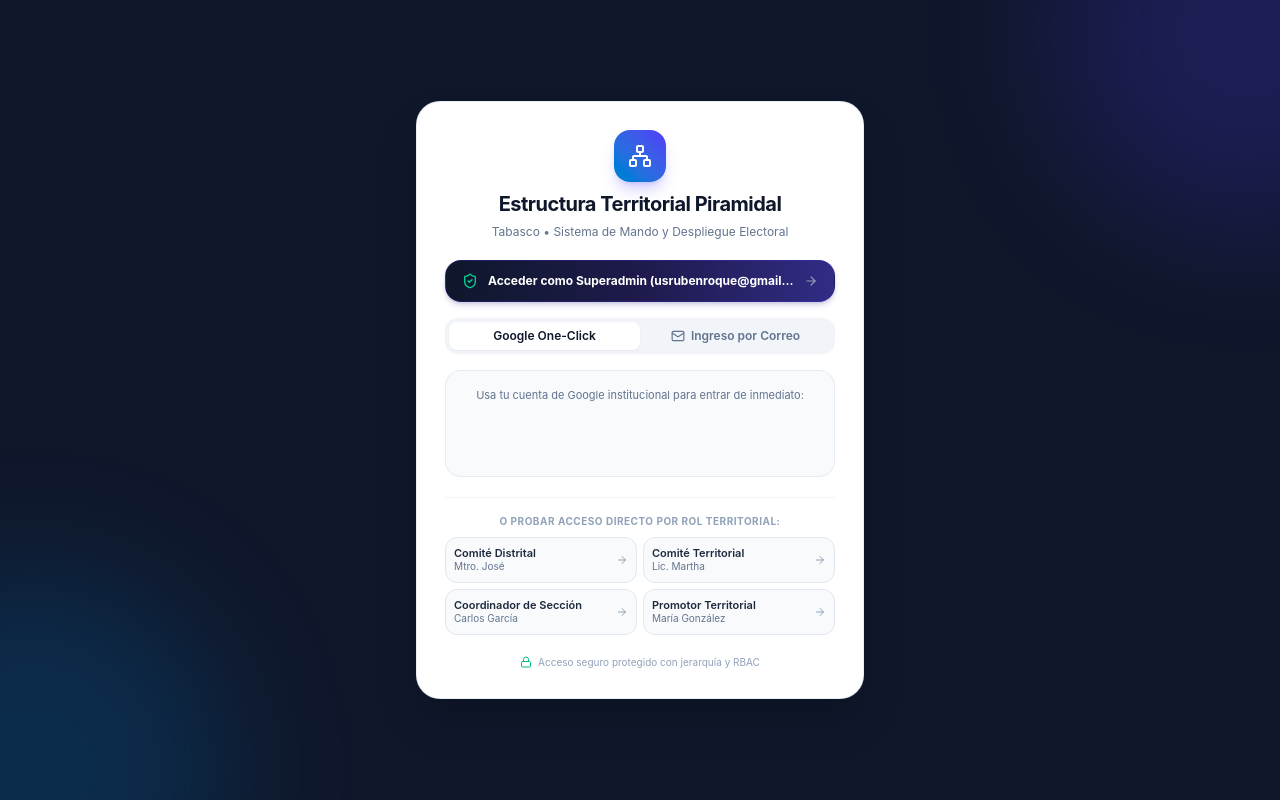
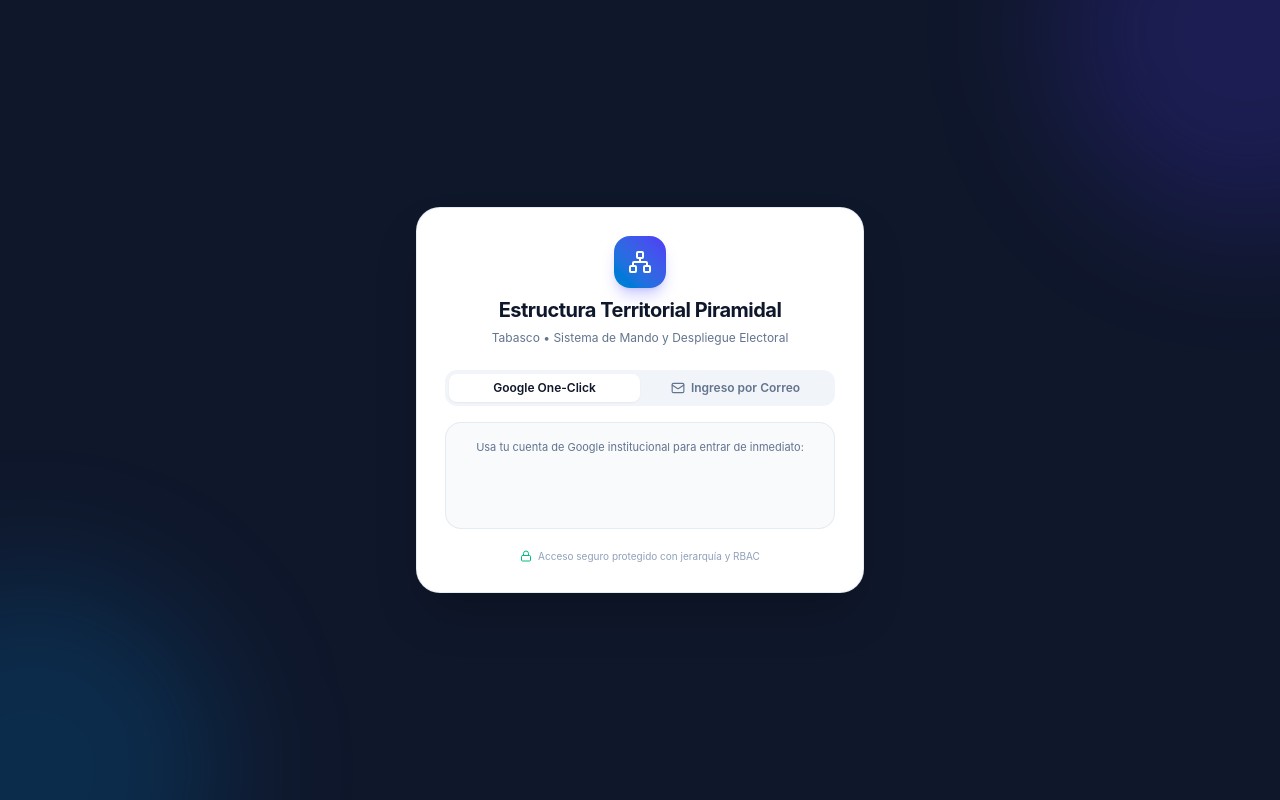
Before and after one commit to rubenroquemx/elecciones, a React (Vite) app: page / in a window 1280 px wide. Built offline with nearby package versions, Linux system fonts and the light colour scheme; no server answers.

Commit message:
refactor: eliminar botones de prueba en login, dejando exclusivamente Google OAuth y acceso formal por correo

```diff
--- a/src/components/LoginPage.tsx
+++ b/src/components/LoginPage.tsx
@@ -4,10 +4,8 @@ import type { TerritorialLeader } from '../types/territory';
 import { MOCK_ACCOUNTS } from '../data/mockAuthData';
 import {
   Network,
-  ShieldCheck,
   AlertCircle,
   Lock,
-  ArrowRight,
   Loader2,
   Mail,
   KeyRound
@@ -212,21 +210,8 @@ export const LoginPage: React.FC<LoginPageProps> = ({ onLoginSuccess, allLeaders
           </p>
         </div>
 
-        {/* Superadmin Direct Button */}
-        <div className="mt-5">
-          <button
-            type="button"
-            onClick={() => authenticateEmail(superadminEmail, 'Ruben Roque')}
-            className="w-full py-3 px-4 bg-gradient-to-r from-slate-900 via-indigo-950 to-indigo-900 hover:from-slate-800 hover:to-indigo-800 text-white rounded-2xl text-xs font-bold flex items-center justify-center gap-2.5 shadow-md shadow-indigo-900/20 transition-all active:scale-[0.99] border border-indigo-700/30 group"
-          >
-            <ShieldCheck className="w-4 h-4 text-emerald-400 shrink-0" />
-            <span className="truncate">Acceder como Superadmin ({superadminEmail})</span>
-            <ArrowRight className="w-3.5 h-3.5 text-slate-400 group-hover:translate-x-0.5 transition-transform shrink-0" />
-          </button>
-        </div>
-
         {/* Tabs: Google / Email */}
-        <div className="mt-4 bg-slate-100 p-1 rounded-xl flex items-center text-xs font-semibold">
+        <div className="mt-6 bg-slate-100 p-1 rounded-xl flex items-center text-xs font-semibold">
           <button
             type="button"
             onClick={() => setActiveTab('google')}
@@ -317,32 +302,6 @@ export const LoginPage: React.FC<LoginPageProps> = ({ onLoginSuccess, allLeaders
           </div>
         )}
 
-        {/* Quick Roles Sandbox */}
-        <div className="mt-5 pt-4 border-t border-slate-100">
-          <span className="text-[10px] font-bold text-slate-400 uppercase tracking-wider block mb-2 text-center">
-            O probar acceso directo por rol territorial:
-          </span>
-          <div className="grid grid-cols-2 gap-1.5 text-xs">
-            {MOCK_ACCOUNTS.slice(1).map((acc) => (
-              <button
-                key={acc.id}
-                type="button"
-                onClick={() => onLoginSuccess(acc)}
-                className="p-2 bg-slate-50 hover:bg-slate-100 border border-slate-200 rounded-xl text-left transition-all hover:border-slate-300 flex items-center justify-between group"
-              >
-                <div className="truncate">
-                  <span className="font-semibold text-slate-800 block text-[11px] truncate">
-                    {acc.accountRoleLabel}
-                  </span>
-                  <span className="text-[10px] text-slate-500 truncate block">
-                    {acc.name.split(' ')[0]} {acc.name.split(' ')[1] || ''}
-                  </span>
-                </div>
-                <ArrowRight className="w-3 h-3 text-slate-400 group-hover:text-slate-700 shrink-0 ml-1" />
-              </button>
-            ))}
-          </div>
-        </div>
 
         {/* Footer */}
         <div className="mt-5 text-center text-[10px] text-slate-400 flex items-center justify-center gap-1.5">
```
